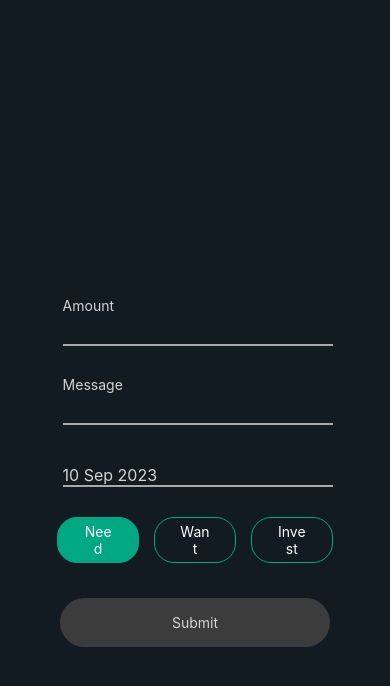
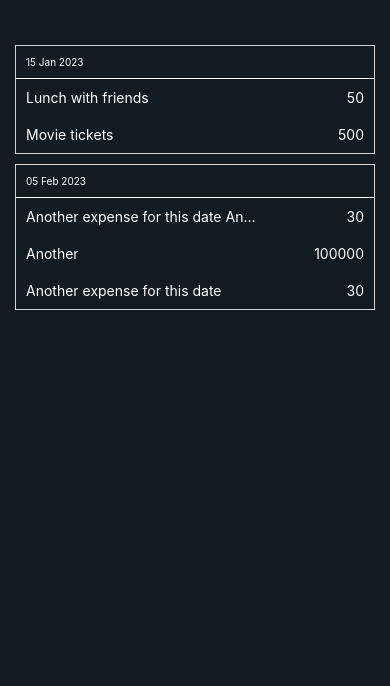
Before and after one commit to 1711shashank/money-manager-RN, a React Native app: screen / in a window 390 px wide. Shown: the top 686 px of the page. Built offline with nearby package versions, Linux system fonts and the light colour scheme.

Commit message:
UI for done with the dummy data

```diff
--- a/App.tsx
+++ b/App.tsx
@@ -1,10 +1,12 @@
 import { StyleSheet, View } from "react-native";
 import AddExpenseForm from "./src/screens/AddExpenseForm";
+import Home from "./src/screens/Home";
 
 export default function App() {
     return (
         <View style={styles.container}>
-            <AddExpenseForm />
+            <Home/>
+            {/* <AddExpenseForm /> */}
         </View>
     );
 }
@@ -14,6 +16,5 @@ const styles = StyleSheet.create({
         flex: 1,
         backgroundColor: "#111B21",
         alignItems: "center",
-        justifyContent: "center",
     },
 });
--- a/package.json
+++ b/package.json
@@ -14,8 +14,10 @@
     "expo-status-bar": "~1.6.0",
     "moment": "^2.29.4",
     "react": "18.2.0",
+    "react-dom": "^18.2.0",
     "react-native": "0.72.4",
-    "react-native-datepicker": "^1.7.2"
+    "react-native-datepicker": "^1.7.2",
+    "react-native-web": "~0.19.6"
   },
   "devDependencies": {
     "@babel/core": "^7.20.0",
--- a/src/screens/AddExpenseForm.tsx
+++ b/src/screens/AddExpenseForm.tsx
@@ -26,7 +26,7 @@ const AddExpenseForm = () => {
 	};
 
 	const handleSubmit = () => {
-		console.log(amount, message, date, expensesCategory);
+		console.log(amount, message, moment(date).format('DD MMM YY'), expensesCategory);
 	}
 
 	return (
--- /dev/null
+++ b/src/screens/ExpensesByDate.tsx
@@ -0,0 +1,55 @@
+import React from 'react';
+import { View, Text, FlatList, StyleSheet } from 'react-native';
+import moment from 'moment';
+
+const ExpenseItem = ({ item }: { item: { message: string; amount: number } }) => {
+    return (
+        <View style={styles.expenseItemRow}>
+            <Text style={styles.message} numberOfLines={1} ellipsizeMode="tail" >{item.message}</Text>
+            <Text style={styles.amount}>{item.amount}</Text>
+        </View>
+    );
+};
+
+const ExpensesByDate = ({ date, data }: { date: string; data: { message: string; amount: number }[] }) => {
+    return (
+        <View style={styles.expensesByDateCard}>
+            <Text style={styles.date}>{moment(date).format('DD MMM YYYY')}</Text>
+            {data.map((item, index) => (
+                <ExpenseItem key={index} item={item} />
+            ))}
+        </View>
+    );
+};
+
+const styles = StyleSheet.create({
+    expensesByDateCard: {
+        borderWidth: 1,
+        borderColor: 'lightgrey',
+        margin: 5,
+    },
+    date: {
+        fontSize: 10,
+        color: 'white',
+        padding: 10,
+        borderBottomWidth: 1,
+        borderColor: 'white',
+    },
+    expenseItemRow: {
+        flexDirection: 'row',
+        justifyContent: 'space-between',
+        alignItems: 'center',
+        padding: 10,
+    },
+    amount: {
+        color: 'white',
+        width: '20%',
+        textAlign: 'right',
+    },
+    message: {
+        color: 'white',
+        width: '70%',
+    },
+});
+
+export default ExpensesByDate;
--- /dev/null
+++ b/src/screens/Home.tsx
@@ -0,0 +1,27 @@
+import React from 'react';
+import { View, StyleSheet } from 'react-native';
+import { expensesDataArray } from '../utility/dummyData';
+import ExpensesByDate from './ExpensesByDate';
+import moment from 'moment';
+
+const Home: React.FC = () => (
+    <View style={styles.homeScreen}>
+        {expensesDataArray.map((expensesData, index) => (
+            <ExpensesByDate
+                key={index}
+                date={moment(expensesData.date).format('YYYY-MM-DD')} // Format the date as a string
+                data={expensesData.data}
+            />
+        ))}
+    </View>
+);
+
+const styles = StyleSheet.create({
+    homeScreen: {
+        width: '100%',
+        padding: 10,
+        marginTop:30,
+    },
+});
+
+export default Home;
--- /dev/null
+++ b/src/utility/dummyData.js
@@ -0,0 +1,42 @@
+export const expensesDataArray = [
+    {
+        date: new Date(2023, 0, 15),
+        data: [
+            {
+                amount: 50,
+                message: 'Lunch with friends',
+                expensesCategory: 'Food',
+                budgetCategory: 'want',
+            },
+            {
+                amount: 500,
+                message: 'Movie tickets',
+                expensesCategory: 'Entertainment',
+                budgetCategory: 'want',
+            },
+        ],
+    },
+    {
+        date: new Date(2023, 1, 5),
+        data: [
+            {
+                amount: 30,
+                message: 'Another expense for this date Another expense for this date',
+                expensesCategory: 'Entertainment',
+                budgetCategory: 'want',
+            },
+            {
+                amount: 100000,
+                message: 'Another',
+                expensesCategory: 'Entertainment',
+                budgetCategory: 'want',
+            },
+            {
+                amount: 30,
+                message: 'Another expense for this date',
+                expensesCategory: 'Entertainment',
+                budgetCategory: 'want',
+            },
+        ],
+    },
+];
```
Also changed, not shown: 1 other file (tests, documents, lock files or other folders).
